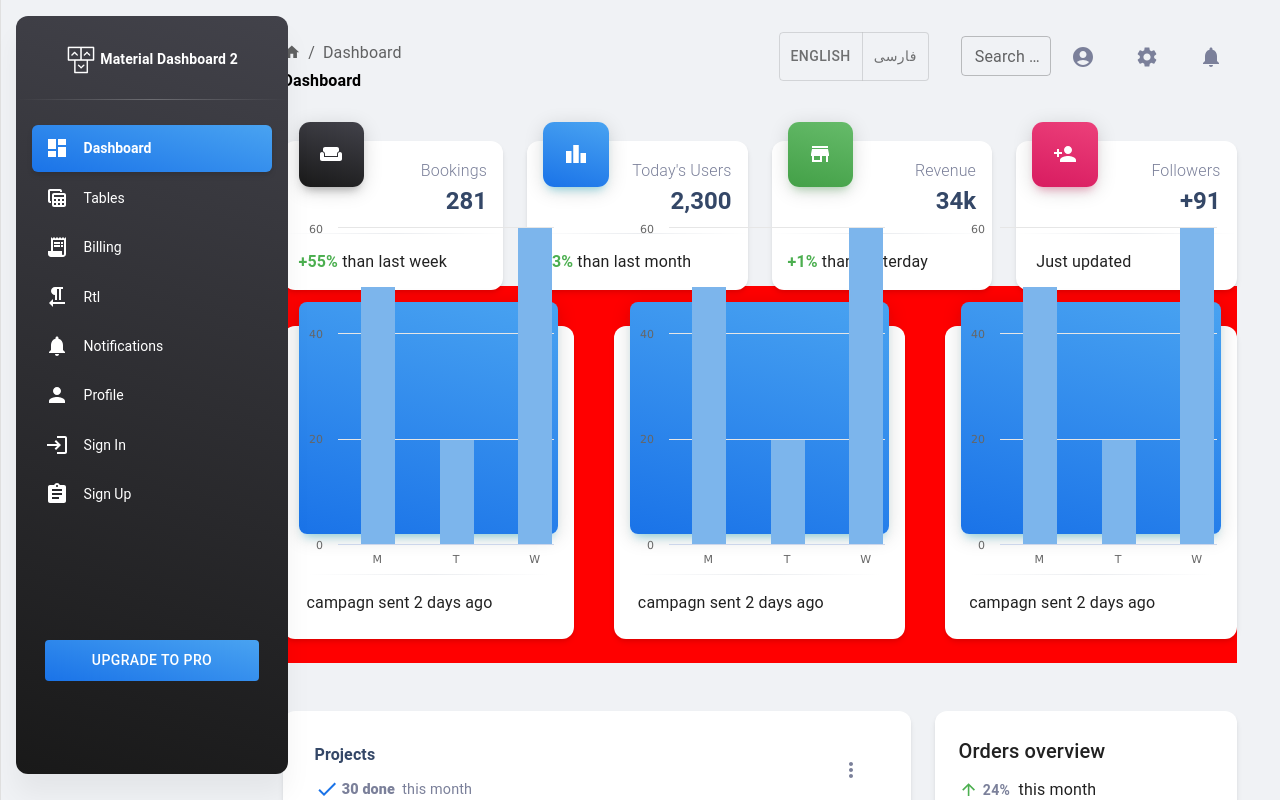
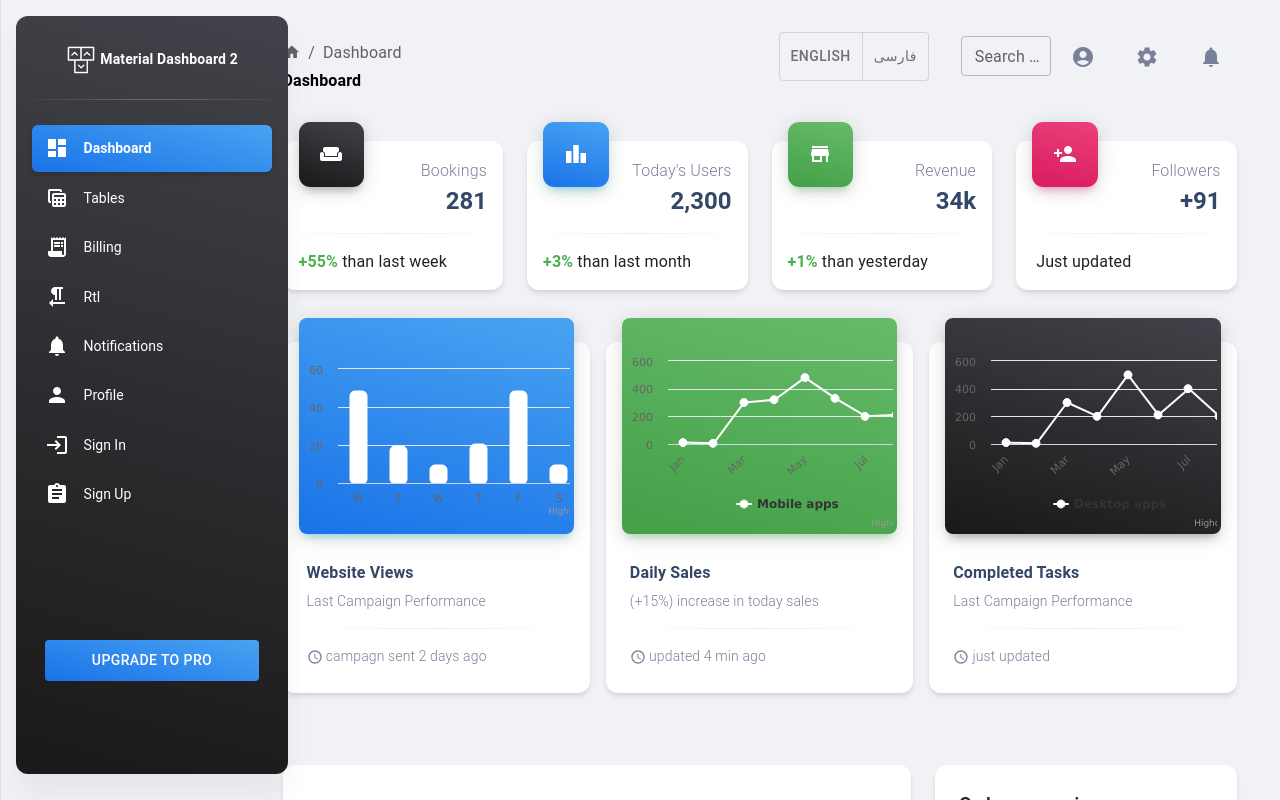
Before and after one commit to shayan-hamidi/dashboard-nodin-soft, a React (Create React App) app in the folder weather-dashboard/: page / in a window 1280 px wide. Shown: the top 800 px of the page. Built offline with nearby package versions, Linux system fonts and the light colour scheme.

Commit message:
statistics and translation

```diff
--- a/weather-dashboard/src/components/DashboardDetails/DashboardDetails.jsx
+++ b/weather-dashboard/src/components/DashboardDetails/DashboardDetails.jsx
@@ -12,7 +12,7 @@ const DashboardDetails = () => {
     <Grid
       container
       spacing={3}
-      sx={{ display: "flex", flexDirection: "row",marginTop: { xs: '6rem',lg:"2rem"} }}
+      sx={{ display: "flex", flexDirection: "row",marginTop: { xs: '6rem',lg:"2rem"},marginBottom:"1rem" }}
     >
       <Grid item xs={12} sm={12} md={6} lg={3}>
         <DashboardDetail
--- a/weather-dashboard/src/components/Dashboardstatistics/CompletedTasksStatistic.jsx
+++ b/weather-dashboard/src/components/Dashboardstatistics/CompletedTasksStatistic.jsx
@@ -1,47 +1,85 @@
 import { Box, Divider, Grid, Paper, Typography } from "@mui/material";
 import HighchartsReact from "highcharts-react-official";
 import Highcharts from "highcharts";
-const CompletedTasksStatistic = () => {
+import ScheduleIcon from "@mui/icons-material/Schedule";
+import { useTranslation } from "react-i18next";
+
+const CompletedTasksStatic = () => {
+  const { t, i18n } = useTranslation();
   const options = {
     chart: {
-          type: "column",
       backgroundColor: "transparent",
+      height: 180,
+      width: 330,
+      style: {
+        marginTop: "15",
+        height: "240",
+      },
     },
     title: {
       text: "",
     },
-        xAxis: {
-          categories: ["M", "T", "W", "T", "F", "S", "S"],
+
+    subtitle: {
+      text: "",
     },
+
     yAxis: {
+      style: {
+        color: "white",
+      },
       min: 0,
       title: {
         text: "",
       },
-          max: 60,
-          tickInterval: 20,
+      max: 600,
+      tickInterval: 200,
     },
-        tooltip: {
-          headerFormat: '<span style="font-size:10px">{point.key}</span><table>',
-          pointFormat:
-            '<tr><td style="color:{series.color};padding:0">{series.name}: </td>' +
-            '<td style="padding:0"><b>{point.y:.1f} mm</b></td></tr>',
-          footerFormat: "</table>",
-          shared: true,
-          useHTML: true,
+
+    xAxis: {
+      categories: ['Jan', 'Feb', 'Mar', 'Apr', 'May', 'Jun', 'Jul', 'Aug', 'Sep', 'Oct', 'Nov', 'Dec']
     },
+
+    legend: {
+      layout: "vertical",
+      align: "right",
+      verticalAlign: "middle",
+    },
+
     plotOptions: {
       column: {
         pointPadding: 0.15,
         borderWidth: 0,
+        showInLegend: false,
+      },
+      series: {
+        color: "white",
       },
     },
+
     series: [
       {
-            name: "",
-            data: [49, 19.9, 106.4, 9, 21, 45, 40],
+        name: "Desktop apps",
+        data: [10, 5, 300, 200, 500, 210, 400, 200, 490],
       },
     ],
+
+    responsive: {
+      rules: [
+        {
+          condition: {
+            maxWidth: 500,
+          },
+          chartOptions: {
+            legend: {
+              layout: "horizontal",
+              align: "center",
+              verticalAlign: "bottom",
+            },
+          },
+        },
+      ],
+    },
   };
   return (
     <Box
@@ -73,27 +111,48 @@ const CompletedTasksStatistic = () => {
           <Box
             sx={{
               paddingTop: "16px",
-              paddingBottom: "16px",
               paddingRight: "4px",
               marginTop: "-40px",
-              height: "12.5rem",
+              height: "200px",
               opacity: "1",
               display: "flex",
               justifyContent: "center",
               alignItems: "center",
               background:
-                "linear-gradient(195deg, rgb(73, 163, 241), rgb(26, 115, 232))",
+                "linear-gradient(195deg, rgb(66, 66, 74), rgb(25, 25, 25))",
               color: "rgb(52, 71, 103)",
               borderRadius: "0.5rem",
               boxShadow:
-                "rgb(0 0 0 / 14%) 0rem 0.25rem 1.25rem 0rem, rgb(0 187 212 / 40%) 0rem 0.4375rem 0.625rem -0.3125rem",
+                "rgb(0 0 0 / 14%) 0rem 0.25rem 1.25rem 0rem, rgb(64 64 64 / 40%) 0rem 0.4375rem 0.625rem -0.3125rem",
             }}
           >
             <HighchartsReact highcharts={Highcharts} options={options} />
           </Box>
           <Box sx={{ padding: "24px 8px 8px" }}>
-            <Typography></Typography>
-            <Typography></Typography>
+            <Typography
+              sx={{
+                fontSize: "1rem",
+                lineHeight: "1.85",
+                paddingBottom: "0.2rem",
+                fontWeight: "700",
+                letterspacing: "0.0075em",
+                textTransform: "capitalize",
+                color: "rgb(52, 71, 103)",
+              }}
+            >
+              {t("Completed Tasks")}
+            </Typography>
+            <Typography
+              sx={{
+                fontSize: "0.875rem",
+                lineHeight: "1.5",
+                letterspacing: "0.02857em",
+                color: "rgb(123, 128, 154)",
+                fontWeight: "300",
+              }}
+            >
+              {t("Last Campaign Performance")}
+            </Typography>
             <Divider
               sx={{
                 flexShrink: "0",
@@ -109,9 +168,31 @@ const CompletedTasksStatistic = () => {
                   "linear-gradient(to right, rgba(52, 71, 103, 0), rgba(52, 71, 103, 0.4), rgba(52, 71, 103, 0)) !important",
               }}
             ></Divider>
-            <Box>
-              <Typography></Typography>
-              <Typography>campagn sent 2 days ago</Typography>
+            <Box
+              sx={{
+                display: "flex",
+                flexDirection: "row",
+                alignItems: "center",
+              }}
+            >
+              <ScheduleIcon
+                sx={{
+                  color: "rgb(123, 128, 154)",
+                  width: "1rem",
+                  paddingRight: "0.2rem",
+                }}
+              />
+              <Typography
+                sx={{
+                  fontSize: "0.875rem",
+                  lineHeight: "1.5",
+                  letterspacing: "0.02857em",
+                  color: "rgb(123, 128, 154)",
+                  fontWeight: "300",
+                }}
+              >
+                {t("just updated")}
+              </Typography>
             </Box>
           </Box>
         </Box>
@@ -119,4 +200,4 @@ const CompletedTasksStatistic = () => {
     </Box>
   );
 };
-export default CompletedTasksStatistic;
+export default CompletedTasksStatic;
--- a/weather-dashboard/src/components/Dashboardstatistics/DailySalesStatistic.jsx
+++ b/weather-dashboard/src/components/Dashboardstatistics/DailySalesStatistic.jsx
@@ -1,47 +1,99 @@
 import { Box, Divider, Grid, Paper, Typography } from "@mui/material";
 import HighchartsReact from "highcharts-react-official";
 import Highcharts from "highcharts";
+import ScheduleIcon from "@mui/icons-material/Schedule";
+import { useTranslation } from "react-i18next";
+
 const DailySalesStatistic = () => {
+    const { t, i18n } = useTranslation();
+
   const options = {
     chart: {
-          type: "column",
       backgroundColor: "transparent",
+      height: 180,
+      width: 330,
+      style: {
+        marginTop: "15",
+        height: "240",
+      },
     },
     title: {
       text: "",
     },
-        xAxis: {
-          categories: ["M", "T", "W", "T", "F", "S", "S"],
+
+    subtitle: {
+      text: "",
     },
+
     yAxis: {
+      style: {
+        color: "white",
+      },
       min: 0,
       title: {
         text: "",
       },
-          max: 60,
-          tickInterval: 20,
+      max: 600,
+      tickInterval: 200,
     },
-        tooltip: {
-          headerFormat: '<span style="font-size:10px">{point.key}</span><table>',
-          pointFormat:
-            '<tr><td style="color:{series.color};padding:0">{series.name}: </td>' +
-            '<td style="padding:0"><b>{point.y:.1f} mm</b></td></tr>',
-          footerFormat: "</table>",
-          shared: true,
-          useHTML: true,
+
+    xAxis: {
+      categories: [
+        "Jan",
+        "Feb",
+        "Mar",
+        "Apr",
+        "May",
+        "Jun",
+        "Jul",
+        "Aug",
+        "Sep",
+        "Oct",
+        "Nov",
+        "Dec",
+      ],
     },
+
+    legend: {
+      layout: "vertical",
+      align: "right",
+      verticalAlign: "middle",
+    },
+
     plotOptions: {
       column: {
         pointPadding: 0.15,
         borderWidth: 0,
+        showInLegend: false,
+      },
+      series: {
+        color: "white",
       },
     },
+
     series: [
       {
-            name: "",
-            data: [49, 19.9, 106.4, 9, 21, 45, 40],
+        name: "Mobile apps",
+        data: [10, 5, 300, 320, 480, 330, 200, 210, 560],
       },
     ],
+
+    responsive: {
+      rules: [
+        {
+          condition: {
+            maxWidth: 500,
+          },
+          chartOptions: {
+            legend: {
+              layout: "horizontal",
+              align: "center",
+              verticalAlign: "bottom",
+            },
+          },
+        },
+      ],
+    },
   };
   return (
     <Box
@@ -73,27 +125,48 @@ const DailySalesStatistic = () => {
           <Box
             sx={{
               paddingTop: "16px",
-              paddingBottom: "16px",
               paddingRight: "4px",
               marginTop: "-40px",
-              height: "12.5rem",
+              height: "200px",
               opacity: "1",
               display: "flex",
               justifyContent: "center",
               alignItems: "center",
               background:
-                "linear-gradient(195deg, rgb(73, 163, 241), rgb(26, 115, 232))",
+                "linear-gradient(195deg, rgb(102, 187, 106), rgb(67, 160, 71))",
               color: "rgb(52, 71, 103)",
               borderRadius: "0.5rem",
               boxShadow:
-                "rgb(0 0 0 / 14%) 0rem 0.25rem 1.25rem 0rem, rgb(0 187 212 / 40%) 0rem 0.4375rem 0.625rem -0.3125rem",
+                "rgb(0 0 0 / 14%) 0rem 0.25rem 1.25rem 0rem, rgb(76 175 79 / 40%) 0rem 0.4375rem 0.625rem -0.3125rem",
             }}
           >
             <HighchartsReact highcharts={Highcharts} options={options} />
           </Box>
           <Box sx={{ padding: "24px 8px 8px" }}>
-            <Typography></Typography>
-            <Typography></Typography>
+            <Typography
+              sx={{
+                fontSize: "1rem",
+                lineHeight: "1.85",
+                paddingBottom: "0.2rem",
+                fontWeight: "700",
+                letterspacing: "0.0075em",
+                textTransform: "capitalize",
+                color: "rgb(52, 71, 103)",
+              }}
+            >
+              {t("Daily Sales")}
+            </Typography>
+            <Typography
+              sx={{
+                fontSize: "0.875rem",
+                lineHeight: "1.5",
+                letterspacing: "0.02857em",
+                color: "rgb(123, 128, 154)",
+                fontWeight: "300",
+              }}
+            >
+              {t("(+15%) increase in today sales")}
+            </Typography>
             <Divider
               sx={{
                 flexShrink: "0",
@@ -109,9 +182,31 @@ const DailySalesStatistic = () => {
                   "linear-gradient(to right, rgba(52, 71, 103, 0), rgba(52, 71, 103, 0.4), rgba(52, 71, 103, 0)) !important",
               }}
             ></Divider>
-            <Box>
-              <Typography></Typography>
-              <Typography>campagn sent 2 days ago</Typography>
+            <Box
+              sx={{
+                display: "flex",
+                flexDirection: "row",
+                alignItems: "center",
+              }}
+            >
+              <ScheduleIcon
+                sx={{
+                  color: "rgb(123, 128, 154)",
+                  width: "1rem",
+                  paddingRight: "0.2rem",
+                }}
+              />
+              <Typography
+                sx={{
+                  fontSize: "0.875rem",
+                  lineHeight: "1.5",
+                  letterspacing: "0.02857em",
+                  color: "rgb(123, 128, 154)",
+                  fontWeight: "300",
+                }}
+              >
+                {t("updated 4 min ago")}
+              </Typography>
             </Box>
           </Box>
         </Box>
--- a/weather-dashboard/src/components/Dashboardstatistics/Dashboardstatistics.jsx
+++ b/weather-dashboard/src/components/Dashboardstatistics/Dashboardstatistics.jsx
@@ -1,6 +1,4 @@
-import { Box, Divider, Grid, Paper, Typography } from "@mui/material";
-import HighchartsReact from "highcharts-react-official";
-import Highcharts from "highcharts";
+import { Box, Grid } from "@mui/material";
 import WebsiteViewsStatistic from "./WebsiteViewsStatistic";
 import DailySalesStatistic from "./DailySalesStatistic";
 import CompletedTasksStatistic from "./CompletedTasksStatistic";
@@ -15,7 +13,7 @@ const Dashboardstatistics = () => {
         boxShadow: "none",
       }}
     >
-      <Grid container spacing={5} sx={{ display: "flex", backgroundColor: "red" }}>
+      <Grid container spacing={2} sx={{ display: "flex" }}>
         <Grid item xs={12} sm={12} md={6} lg={4}>
           <WebsiteViewsStatistic />
         </Grid>
--- a/weather-dashboard/src/components/Dashboardstatistics/WebsiteViewsStatistic.jsx
+++ b/weather-dashboard/src/components/Dashboardstatistics/WebsiteViewsStatistic.jsx
@@ -1,11 +1,22 @@
 import { Box, Divider, Grid, Paper, Typography } from "@mui/material";
 import HighchartsReact from "highcharts-react-official";
 import Highcharts from "highcharts";
+import ScheduleIcon from "@mui/icons-material/Schedule";
+import { useTranslation } from "react-i18next";
+
 const WebsiteViewsStatistic = () => {
+    const { t, i18n } = useTranslation();
+
   const options = {
     chart: {
       type: "column",
       backgroundColor: "transparent",
+      height: 160,
+      width: 330,
+      style: {
+        marginTop: "10",
+        height: "240",
+      },
     },
     title: {
       text: "",
@@ -34,12 +45,16 @@ const WebsiteViewsStatistic = () => {
       column: {
         pointPadding: 0.15,
         borderWidth: 0,
+        showInLegend: false,
       },
+      series: {
+        borderRadius: 5
+    }
     },
     series: [
       {
-        name: "",
-        data: [49, 19.9, 106.4, 9, 21, 45, 40],
+        Symbol: undefined,
+        data: [49, 19.9, 10, 21, 49, 10, 40],
       },
     ],
   };
@@ -74,10 +89,9 @@ const WebsiteViewsStatistic = () => {
           <Box
             sx={{
               paddingTop: "16px",
-              paddingBottom: "16px",
               paddingRight: "4px",
               marginTop: "-40px",
-              height: "12.5rem",
+              height: "200px",
               opacity: "1",
               display: "flex",
               justifyContent: "center",
@@ -93,8 +107,30 @@ const WebsiteViewsStatistic = () => {
             <HighchartsReact highcharts={Highcharts} options={options} />
           </Box>
           <Box sx={{ padding: "24px 8px 8px" }}>
-            <Typography></Typography>
-            <Typography></Typography>
+            <Typography
+              sx={{
+                fontSize: "1rem",
+                lineHeight: "1.85",
+                paddingBottom:"0.2rem",
+                fontWeight: "700",
+                letterspacing: "0.0075em",
+                textTransform: "capitalize",
+                color: "rgb(52, 71, 103)",
+              }}
+            >
+              {t("Website Views")}
+            </Typography>
+            <Typography
+              sx={{
+                fontSize: "0.875rem",
+                lineHeight: "1.5",
+                letterspacing: "0.02857em",
+                color: "rgb(123, 128, 154)",
+                fontWeight: "300",
+              }}
+            >
+              {t("Last Campaign Performance")}
+            </Typography>
             <Divider
               sx={{
                 flexShrink: "0",
@@ -110,9 +146,25 @@ const WebsiteViewsStatistic = () => {
                   "linear-gradient(to right, rgba(52, 71, 103, 0), rgba(52, 71, 103, 0.4), rgba(52, 71, 103, 0)) !important",
               }}
             ></Divider>
-            <Box>
-              <Typography></Typography>
-              <Typography>campagn sent 2 days ago</Typography>
+            <Box sx={{ display: "flex", flexDirection: "row", alignItems:"center" }}>
+              <ScheduleIcon
+                sx={{
+                  color: "rgb(123, 128, 154)",
+                  width: "1rem",
+                  paddingRight: "0.2rem",
+                }}
+              />
+              <Typography
+                sx={{
+                  fontSize: "0.875rem",
+                  lineHeight: "1.5",
+                  letterspacing: "0.02857em",
+                  color: "rgb(123, 128, 154)",
+                  fontWeight: "300",
+                }}
+              >
+                {t("campagn sent 2 days ago")}
+              </Typography>
             </Box>
           </Box>
         </Box>
--- a/weather-dashboard/src/locales/en/translationEN.json
+++ b/weather-dashboard/src/locales/en/translationEN.json
@@ -37,5 +37,14 @@
     "21 DEC 9:34 PM":"21 DEC 9:34 PM",
     "New card added for order #4395133":"New card added for order #4395133",
     "20 DEC 2:20 AM":"20 DEC 2:20 AM",
-    "18 DEC 4:54 AM":"18 DEC 4:54 AM"
+    "18 DEC 4:54 AM":"18 DEC 4:54 AM",
+    "Website Views":"Website Views",
+    "Last Campaign Performance":"Last Campaign Performance",
+    "campagn sent 2 days ago":"campagn sent 2 days ago",
+    "Daily Sales":"Daily Sales",
+    "(+15%) increase in today sales":"(+15%) increase in today sales",
+    "updated 4 min ago":"updated 4 min ago",
+    "Completed Tasks":"Completed Tasks",
+    "just updated":"just updated"
+
 }
--- a/weather-dashboard/src/locales/pe/translationPE.json
+++ b/weather-dashboard/src/locales/pe/translationPE.json
@@ -38,5 +38,13 @@
   "21 DEC 9:34 PM":"21 دسامبر 9:34 شب",
   "New card added for order #4395133":"کارت جدید اضافه شد برای سفارش #4395133",
   "20 DEC 2:20 AM":"20 دسامبر 2:20 صبح",
-  "18 DEC 4:54 AM":"18 دسامبر 4:54 صبح"
+  "18 DEC 4:54 AM":"18 دسامبر 4:54 صبح",
+  "Website Views":"بازدید های سایت",
+  "Last Campaign Performance":"آخرین عملکرد کمپین",
+  "campagn sent 2 days ago":"پویش 2 روز پیش فرستاده شده است",
+  "Daily Sales":"فروش روزانه",
+  "(+15%) increase in today sales":"(+15%) افزایش در فروش امروز",
+  "updated 4 min ago":"بروزرسانی شده از 4 دقیقه پیش",
+  "Completed Tasks":"وظایف انجام شده",
+  "just updated":"الان بروزرسانی شده است"
 }
```
Also changed, not shown: weather-dashboard/src/App.css (+24 -0 lines). Lines whose indentation alone changed are shown as unchanged.
